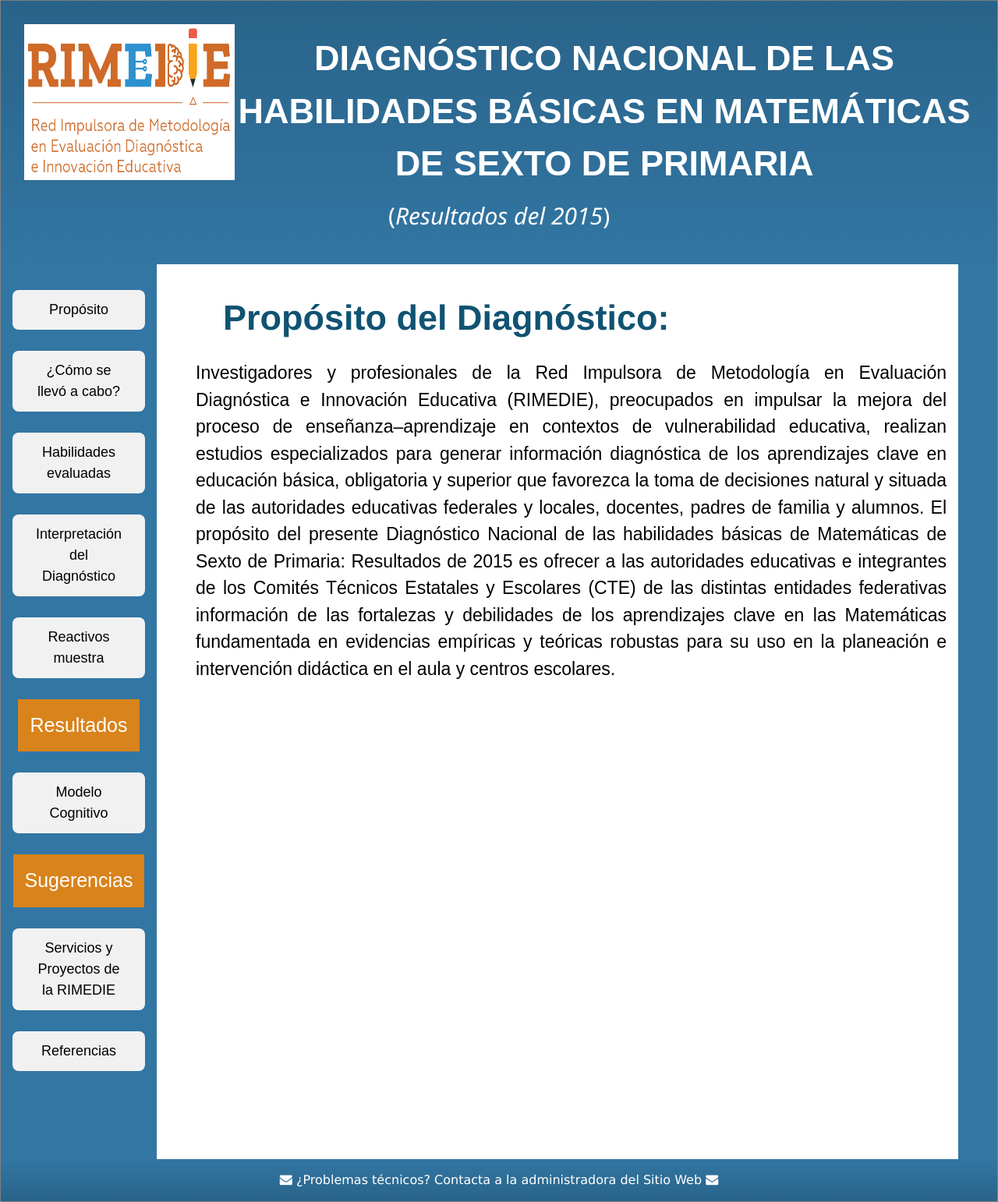
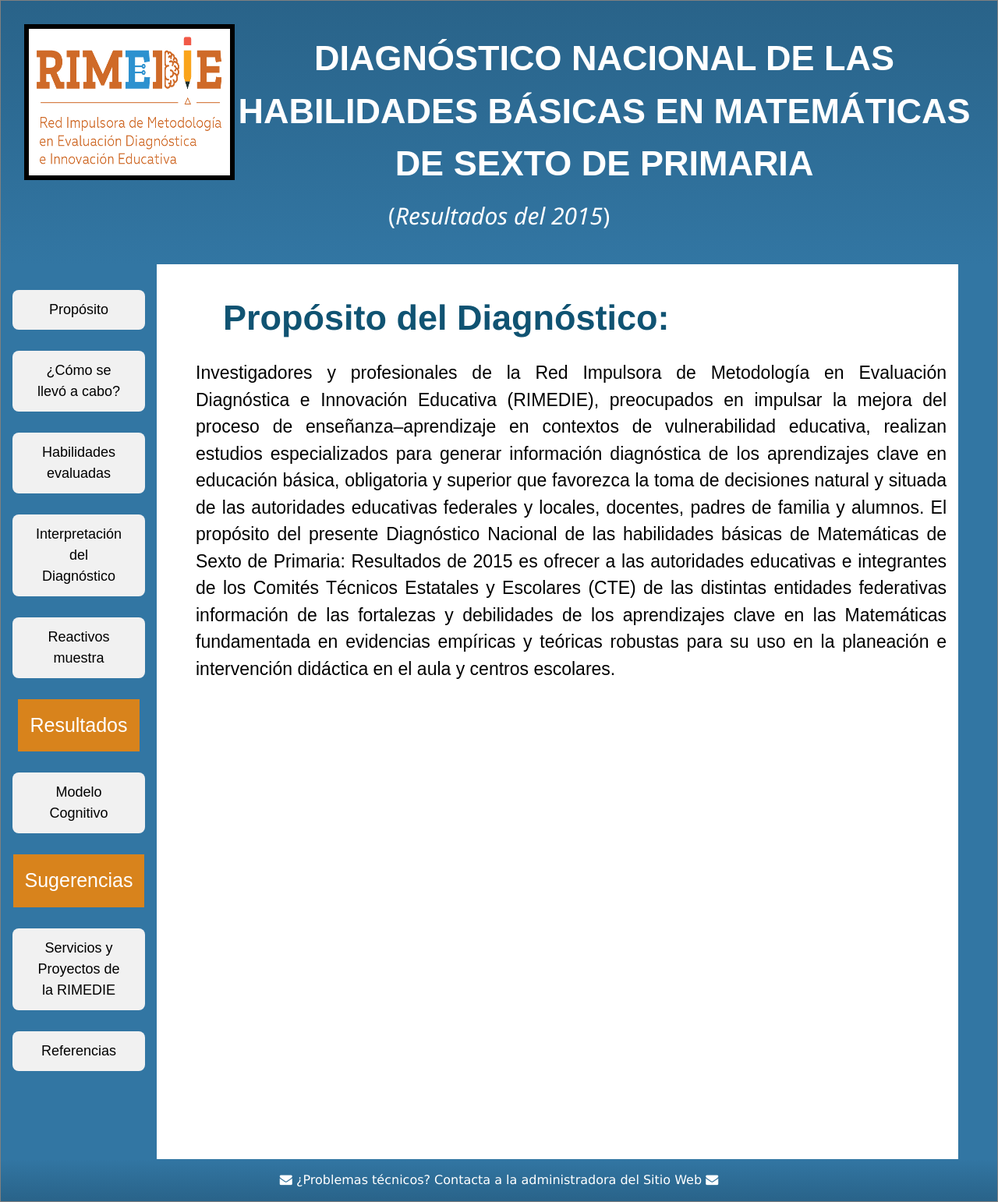
Before and after one commit to rimedie/rimedie.github.io, a Jekyll site: the page built from 1_Infografía.html, in a window 1280 px wide. Shown: the whole page at 78% size. Built offline with Jekyll 4.4.1, drawn with Linux system fonts in a browser that asks for light colours.

Commit message:
Update 1_Explorer.html

```diff
--- a/_layouts/1_Explorer.html
+++ b/_layouts/1_Explorer.html
@@ -269,7 +269,7 @@
 
 <div class="container">
 <header>
-	<a href="https://rimedie.github.io/"><img class='displayed' style="float:left; background:white; padding:5px;" height="200" width="270" src="/images_gral/rimedie_logo_small.png" alt="LogoRIMEDIE" ></a>
+	<a href="https://rimedie.github.io/"><img class='displayed' style="float:left; background:white; border: 6px solid black; padding:10px;" height="200" width="270" src="/images_gral/rimedie_logo_small.png" alt="LogoRIMEDIE" ></a>
 	<h1 style="font-family: sans-serif; font-size:3em; font-weight:bold;">DIAGNÓSTICO NACIONAL DE LAS HABILIDADES BÁSICAS EN MATEMÁTICAS DE SEXTO DE PRIMARIA</h1>
 	<h2>(<i>Resultados del 2015</i>)</h2>
 
```
